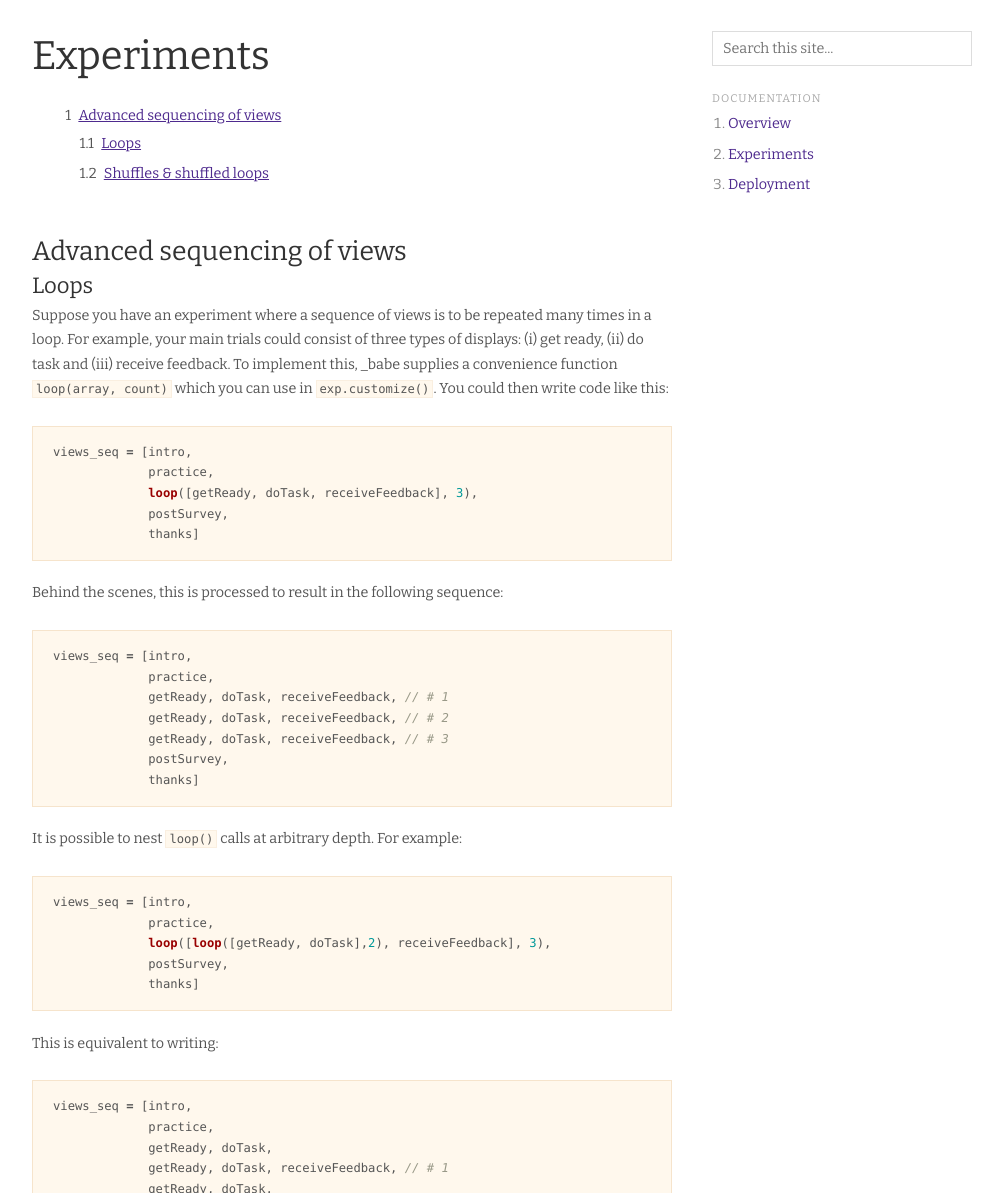
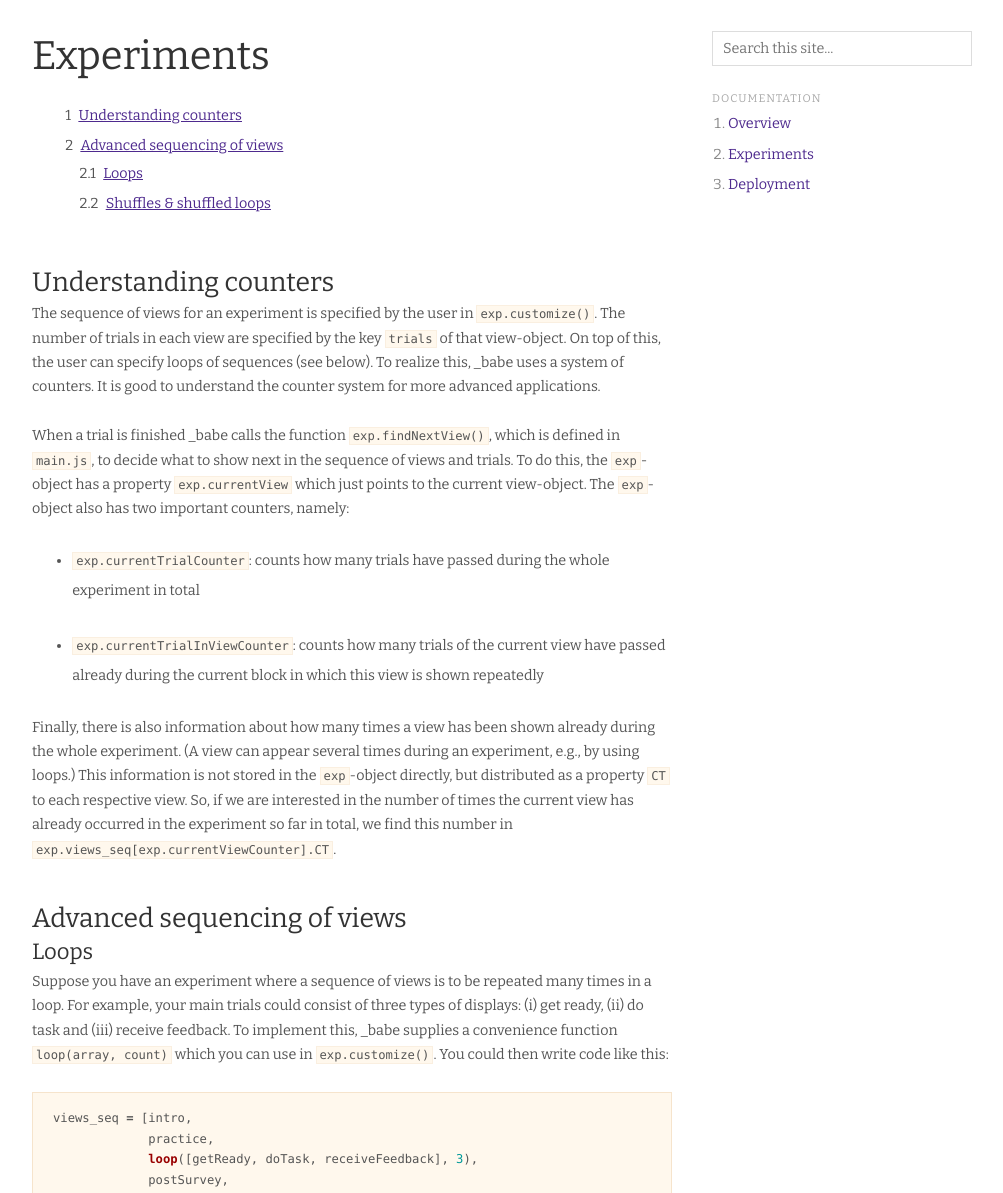
Before and after one commit to magpie-ea/magpie-site, a Jekyll site: the page built from docs/experiments.markdown, in a window 1280 px wide and 1400 px high, cut to the strip 207-1400 px from the top of the window. Shown: the whole strip, without its empty margins (138-1141 px from the left). Built offline with Jekyll 4.4.1, drawn with Linux system fonts in a browser that asks for light colours; nearby versions of some CDN libraries.

Commit message:
documented counter structure

```diff
--- a/docs/experiments.markdown
+++ b/docs/experiments.markdown
@@ -8,6 +8,18 @@ section: docs
 
 {% include toc.html %}
 
+
+## Understanding counters
+
+The sequence of views for an experiment is specified by the user in `exp.customize()`. The number of trials in each view are specified by the key `trials` of that view-object. On top of this, the user can specify loops of sequences (see below). To realize this, _babe uses a system of counters. It is good to understand the counter system for more advanced applications.
+
+When a trial is finished _babe calls the function `exp.findNextView()`, which is defined in `main.js`, to decide what to show next in the sequence of views and trials. To do this, the `exp`-object has a property `exp.currentView` which just points to the current view-object. The `exp`-object also has two important counters, namely:
+
++ `exp.currentTrialCounter`: counts how many trials have passed during the whole experiment in total
+
++ `exp.currentTrialInViewCounter`: counts how many trials of the current view have passed already during the current block in which this view is shown repeatedly
+
+Finally, there is also information about how many times a view has been shown already during the whole experiment. (A view can appear several times during an experiment, e.g., by using loops.) This information is not stored in the `exp`-object directly, but distributed as a property `CT` to each respective view. So, if we are interested in the number of times the current view has already occurred in the experiment so far in total, we find this number in `exp.views_seq[exp.currentViewCounter].CT`.
 
 ## Advanced sequencing of views
 
```
